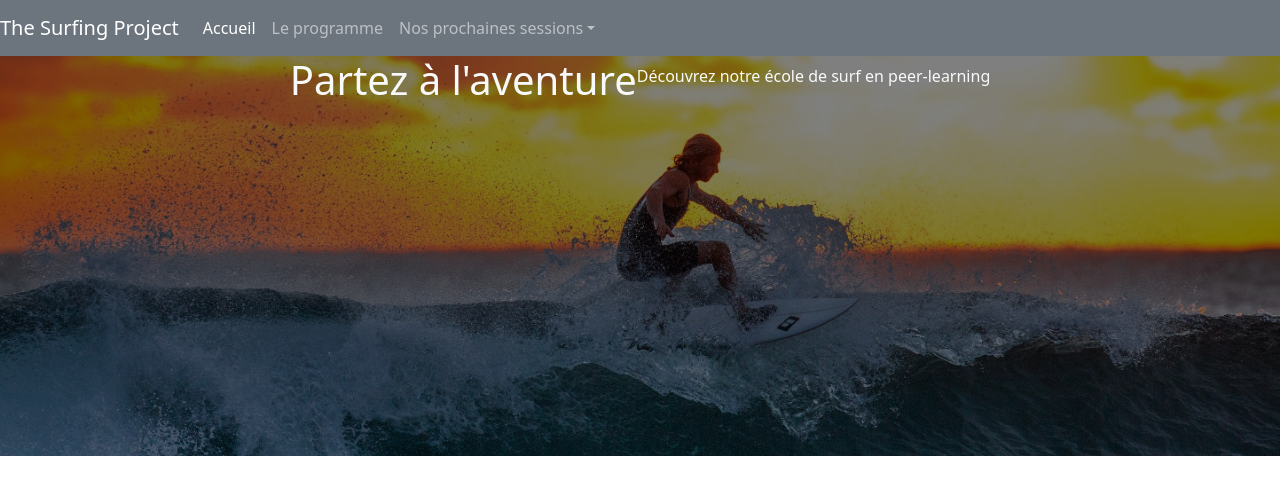
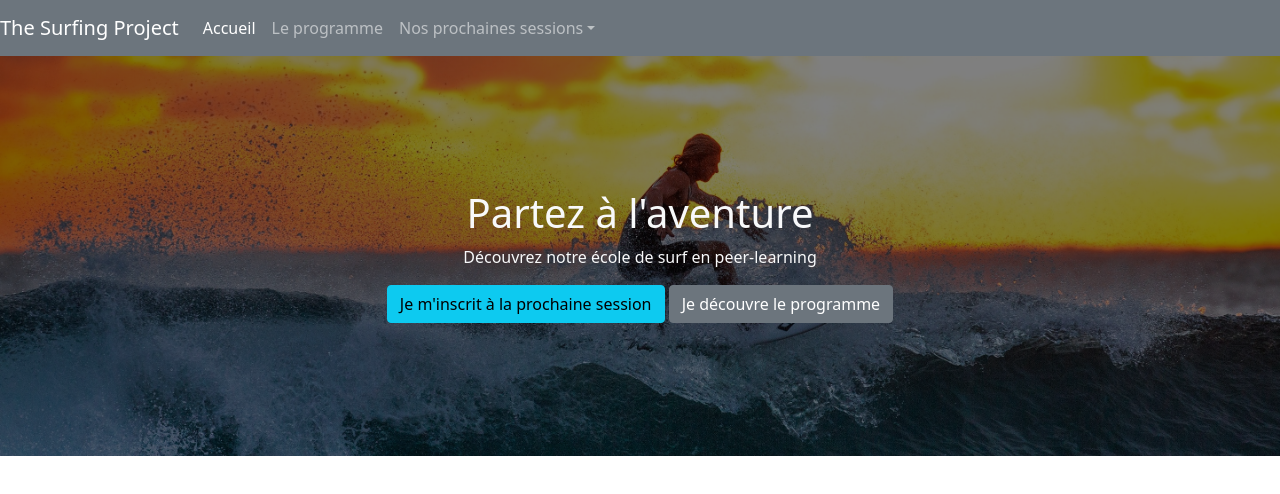
Before and after one commit to MelinaDCB/Surfing-website, a plain HTML site: page index.html in a window 1280 px wide. Drawn offline with nearby package versions, Linux system fonts and the light colour scheme.

Commit message:
working jumbo

```diff
--- a/index.html
+++ b/index.html
@@ -34,10 +34,12 @@
         </div>
       </nav>
 
-    <div class="jumbotron">
-        <div class="container d-flex align-items-center justify-content-center">
+    <div class="jumbotron d-flex align-items-center">
+        <div class="container">
             <h1 class="text-light">Partez à l'aventure</h1>
             <p class="text-light">Découvrez notre école de surf en peer-learning</p>
+            <button type="button" class="btn btn-info">Je m'inscrit à la prochaine session</button>
+            <button type="button" class="btn btn-secondary">Je découvre le programme</button>
         </div>
     </div>
 
--- a/style.css
+++ b/style.css
@@ -4,4 +4,5 @@
     background-position: center;
     background-repeat: no-repeat;
     background-size: cover;
+    text-align:center
 }
```
